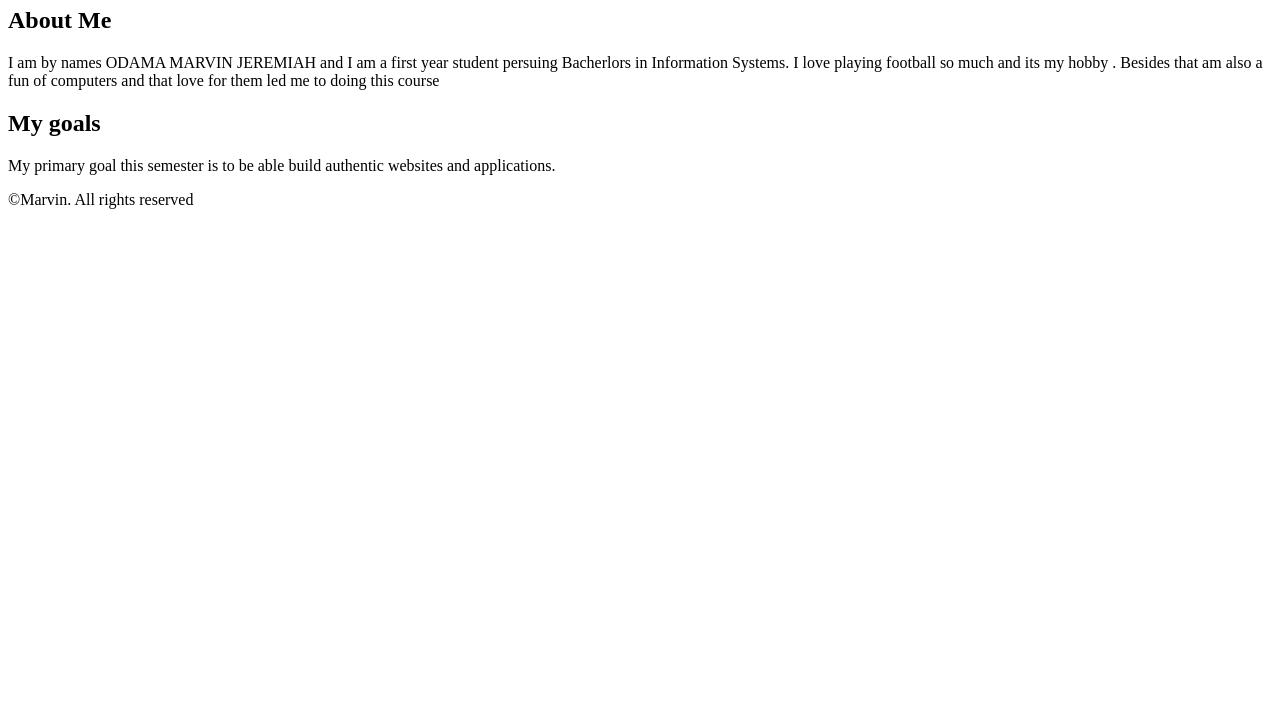
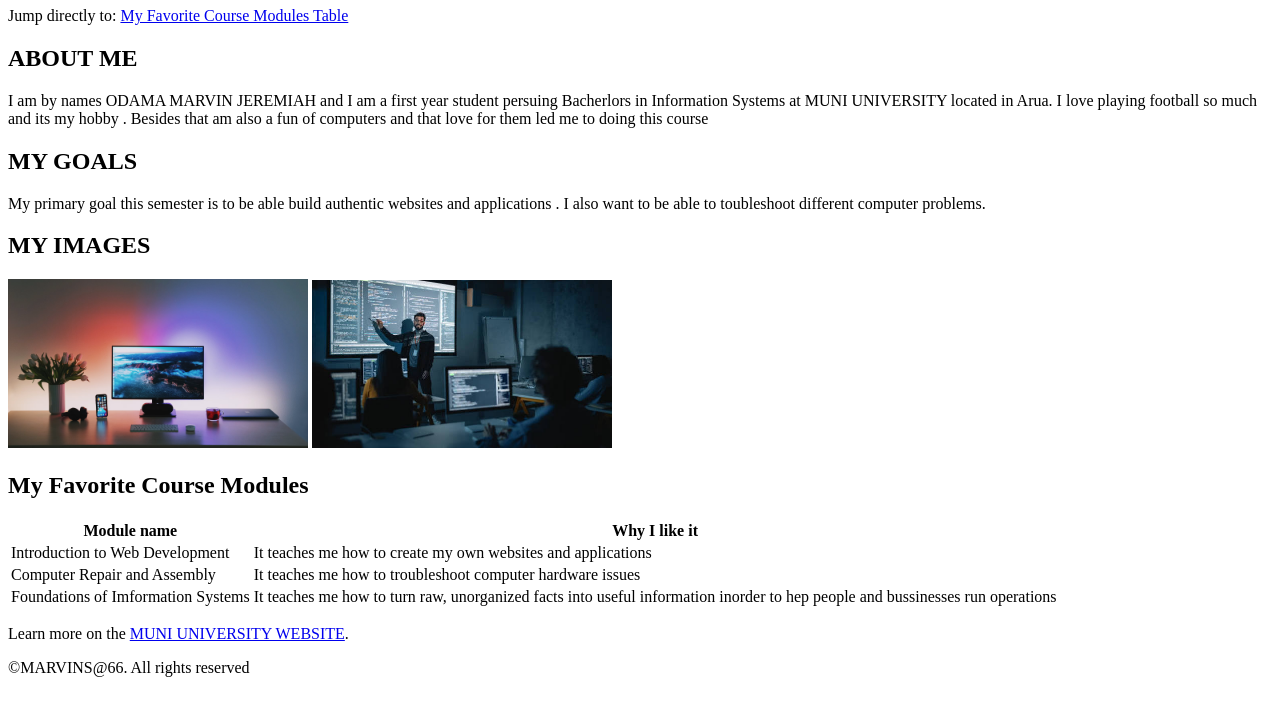
Before and after one commit to marvins66/itm1131-portfolio, a plain HTML site: page index.html in a window 1280 px wide. Shown: the part 73-800 px from the top of the page. Drawn offline with Linux system fonts and the light colour scheme.

Commit message:
Finished assignment with images and links

```diff
--- a/index.html
+++ b/index.html
@@ -7,21 +7,56 @@
 </head>
 <body>
 <header>
-    <h1>Marvin</h1>
+    <h1>MARVIN JEREMIAH ODAMA</h1>
 </header>
 
 <main>
+    <!--Internal link-->
+    <nav>
+        <p>Jump directly to: <a href="#favorite-modules">My Favorite Course Modules Table</a></p>
+    </nav>
     <section>
-        <h2>About Me</h2>
-        <p>I am by names ODAMA MARVIN JEREMIAH and I am a first year student persuing Bacherlors in Information Systems. I love playing football so much and its my hobby . Besides that am also a fun of computers and that love for them led me to doing this course</p>
+        <h2>ABOUT ME</h2>
+        <p>I am by names ODAMA MARVIN JEREMIAH and I am a first year student persuing Bacherlors in Information Systems at MUNI UNIVERSITY located in Arua. I love playing football so much and its my hobby . Besides that am also a fun of computers and that love for them led me to doing this course</p>
     </section>
     <section>
-        <h2>My goals</h2>
-        <p>My primary goal this semester is to be able build authentic websites and applications.</p>
+        <h2>MY GOALS</h2>
+        <p>My primary goal this semester is to be able build authentic websites and applications . I also want to be able to toubleshoot different computer problems.</p>
     </section>
+    <!--Images Section-->
+    <section>
+        <h2>MY IMAGES</h2>
+        <img src="desktop-setup.jpg" alt="Image showing a desktop-setup" width="300">
+        <img src="it-lecturer.jpg" alt="Image showing an IT Lecture" width="300">
+    </section>
+    <!-- Table Section -->
+    <section id="favorite-modules">
+        <h2>My Favorite Course Modules</h2>
+        <table>
+            <tr>
+                <th>Module name</th>
+                <th>Why I like it</th>
+            </tr>
+            <tr>
+                <td>Introduction to Web Development</td>
+                <td>It teaches me how to create my own websites and applications</td>
+            </tr>
+            <tr>
+                <td>Computer Repair and Assembly</td>
+                <td>It teaches me how to troubleshoot computer hardware issues</td>
+            </tr>
+            <tr>
+                <td>Foundations of Imformation Systems</td>
+                <td>It teaches me how to turn raw, unorganized facts into useful information inorder to hep people and bussinesses run operations</td>
+        </table>
+    </section>
+
+
+
 </main>
 <footer>
-    <p>&copy;Marvin. All rights reserved</p>
+    <p>Learn more on the <a href="https://www.muni.ac.ug" target="_blank">MUNI UNIVERSITY WEBSITE</a>.</p>
+    <p>&copy;MARVINS@66. All rights reserved</p>
 </footer>
 </body>
 </html>
```
Also changed, not shown: desktop-setup.jpg (added), it-lecturer.jpg (added).
